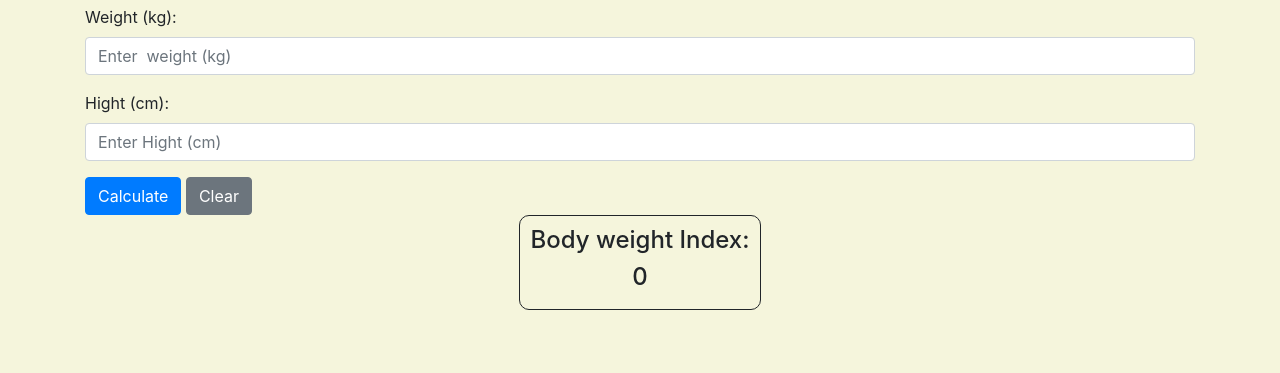
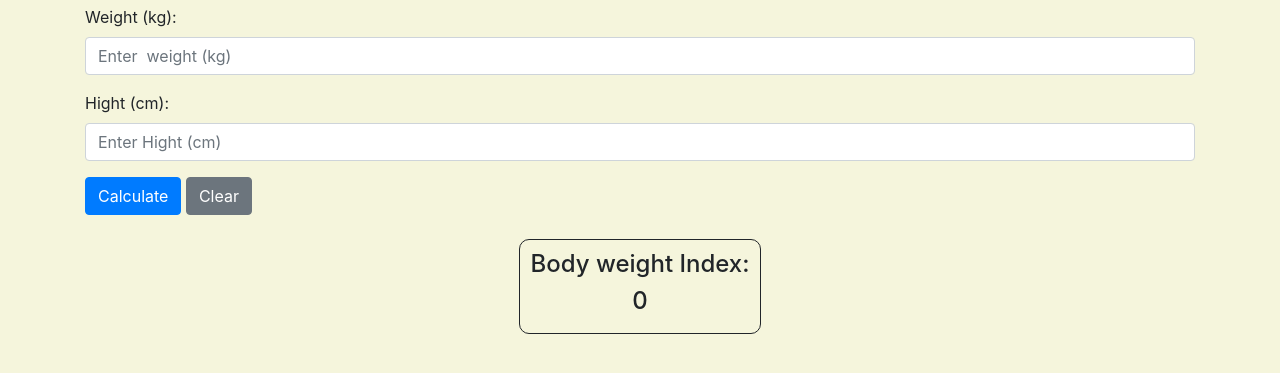
Before and after one commit to MohamedAhmed315/Body-Mass-Index, a plain HTML site: page index.html in a window 1280 px wide. Shown: the part 97-470 px from the top of the page. Drawn offline with nearby package versions, Linux system fonts and the light colour scheme.

Commit message:
update index.html

```diff
--- a/index.html
+++ b/index.html
@@ -26,7 +26,7 @@
       </div>
 
       <button type="button" class="btn btn-primary" onclick="body_index()">Calculate</button>
-      <button id="btn-clear" type="button" class="btn btn-secondary" onclick="clearData();">Clear</button><br/>
+      <button id="btn-clear" type="button" class="btn btn-secondary" onclick="clearData();">Clear</button><br/><br/>
 
       <div id="result-container">
         <h4>Body weight Index:</h4>
```
